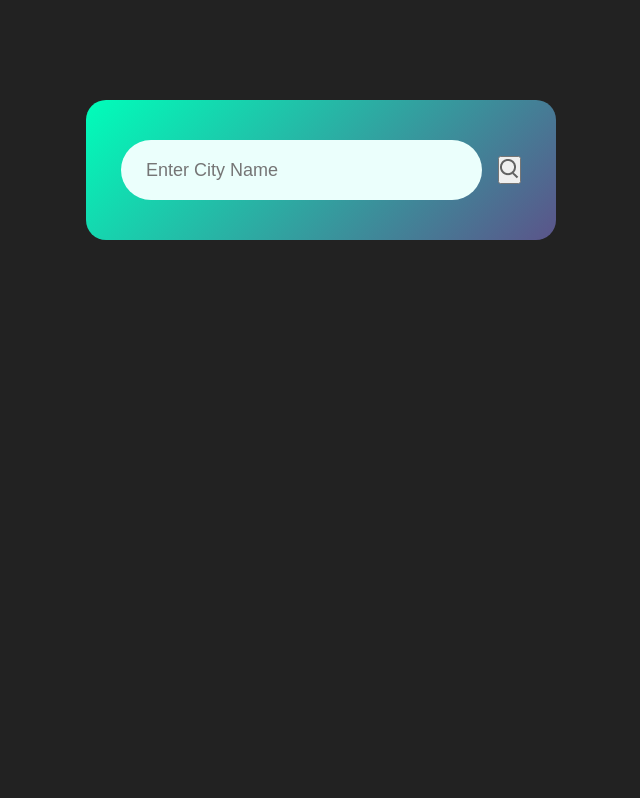
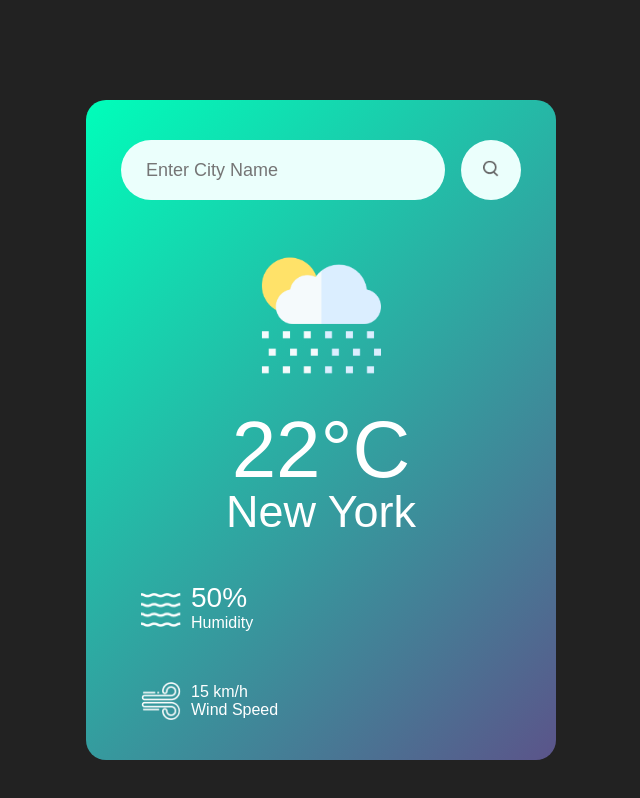
Before and after one commit to Sushil919/Weather_app, a plain HTML site: page index.html in a window 1280 px wide. Shown: the whole page, without its empty margins (319-959 px from the left). Drawn offline with Linux system fonts and the light colour scheme.

Commit message:
Add files via upload
Design ready for the weather app

```diff
--- a/index.html
+++ b/index.html
@@ -12,6 +12,29 @@
             <input type="text" placeholder="Enter City Name" spellcheck="false">
             <button><img src="images/search.png" alt=""></button>
         </div>
+        <div class="weather">
+            <img src="images/rain.png" class="weather-icon">
+            <h1 class="temp">22°C</h1>
+            <h2 class="city">New York</h2>
+            <div class="details">
+                <div class="col">
+                    <img src="images/humidity.png" alt="">
+                    <div>
+                        <p class="humidity">50%</p>
+                        <p>Humidity</p>
+                    </div>
+                </div>
+            </div>
+            <div class="details">
+                <div class="col">
+                    <img src="images/wind.png" alt="">
+                    <div>
+                        <p class="wind">15 km/h</p>
+                        <p>Wind Speed</p>
+                    </div>
+                </div>
+            </div>
+        </div>
     </div>
 </body>
 </html>
--- a/style.css
+++ b/style.css
@@ -35,3 +35,48 @@ body{
     margin-right: 16px;
     font-size: 18px;
 }
+.search button{
+    border: 0;
+    outline: 0;
+    background: #ebfffc;
+    border-radius: 50%;
+    width: 60px;
+    height: 60px;
+    cursor: pointer;
+}
+.search button img{
+    width: 16px;
+}
+.weather-icon{
+    width: 170px;
+    margin-top: 30px;
+}
+.weather h1{
+    font-size: 80px;
+    font-weight: 500;
+}
+.weather h2{
+    font-size: 45px;
+    font-weight: 400;
+    margin-top: -10px;
+}
+.details{
+     display: flex;
+     align-items: center;
+     justify-content: space-between;
+     padding: 0 20px;
+     margin-top: 50px;
+}
+.col{
+    display: flex;
+    align-items: center;
+    text-align: left;
+}
+.col img{
+    width: 40px;
+    margin-right: 10px;
+}
+.humidity, wind{
+    font-size: 28px;
+    margin-top: -6px;
+}
```
